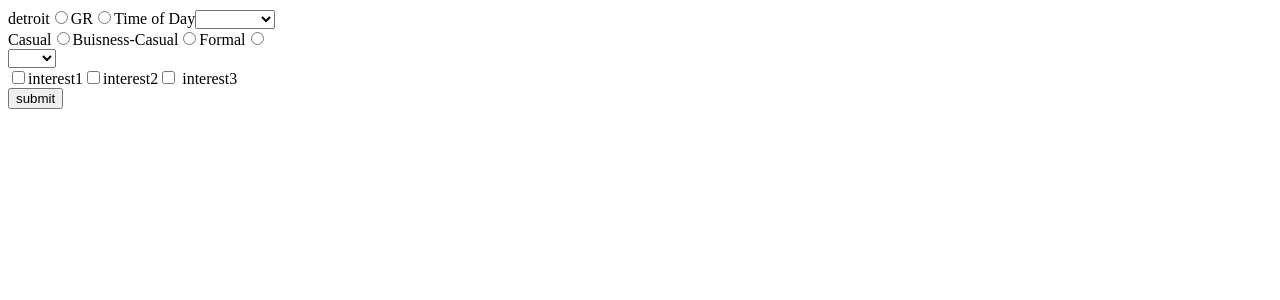
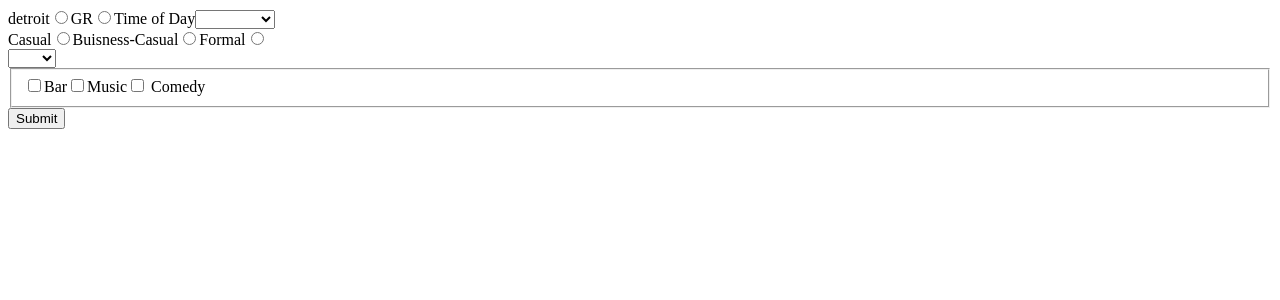
Before and after one commit to ajlajohnson/front-end-staycation, an Angular app: page /home in a window 1280 px wide. Shown: the top 300 px of the page. Built offline with nearby package versions, Linux system fonts and the light colour scheme.

Commit message:
displayed query params for bar and started catergories params

```diff
--- a/src/app/data.service.ts
+++ b/src/app/data.service.ts
@@ -31,6 +31,12 @@ export class DataService {
   };
 
 
+  getBars = (params): any => {
+    return this.http.get(`${this.baseUrl}/bars`, {
+      params: params,
+    });
+  };
+
 
 
 
--- a/src/app/quiz-form/quiz-form.component.html
+++ b/src/app/quiz-form/quiz-form.component.html
@@ -29,14 +29,17 @@
     </select>
   </div>
 
-  <div>
-    <input type="checkbox" id="interest1" name="interest1" value="interest1" ngModel />
-    <label for="interest1">interest1</label>
-    <input type="checkbox" id="interest2" name="interest2" value="interest2" ngModel />
-    <label for="interest2">interest2</label>
-    <input type="checkbox" id="interest3" name="interest3" value="interest3" ngModel />
-    <label for="interest3"> interest3</label>
-  </div>
+  <fieldset ngModelGroup="interests">
+    <input type="checkbox" id="bar" name="bar" value="bar" ngModel />
+    <label for="bar">Bar</label>
 
-  <button>submit</button>
+    <input type="checkbox" id="music" name="music" value="music" ngModel />
+    <label for="music">Music</label>
+
+    <input type="checkbox" id="comedy" name="comedy" value="comedy" ngModel />
+    <label for="comedy"> Comedy</label>
+
+  </fieldset>
+  <button>Submit</button>
+
 </form>
--- a/src/app/quiz-form/quiz-form.component.ts
+++ b/src/app/quiz-form/quiz-form.component.ts
@@ -18,15 +18,31 @@ export class QuizFormComponent implements OnInit {
   submit = (form: NgForm): any => {
     // this.add.emit(form.value);
     console.log(form.value);
+    console.log("this is interests *****", form.value.interests);
+    let interestSelected = this.getInterests(form.value.interests);
     this.router.navigate(['results'], {
       queryParams: {
         city: form.value.city,
         tod: form.value.time,
         atmosphere: form.value.atmosphere,
         kids: form.value.kids,
-        // interest: form.value
+        interest: interestSelected
       }
     });
+
+  }
+
+  getInterests = (optionsObj: any) => {
+    let checkedInterests: string[] = [];
+    for (const [key, value] of Object.entries(optionsObj)) {
+      // console.log(`${key}: ${value}`);
+      if (value) {
+        console.log(`pushed ${key}: ${value}`);
+        checkedInterests.push(key);
+      }
+    }
+    console.log(`checkedInterests ${checkedInterests}`);
+    return checkedInterests;
   }
 
 
--- a/src/app/results/results.component.ts
+++ b/src/app/results/results.component.ts
@@ -21,6 +21,7 @@ export class ResultsComponent implements OnInit {
     this.route.queryParamMap.subscribe((params: any) => {
       console.log(params.params);
       this.getRestaurants(params.params);
+      this.getBars(params.params);
     })
   }
 
@@ -36,9 +37,14 @@ export class ResultsComponent implements OnInit {
     });
   }
 
-  // filterRestaurants = () => {
-  //   this.restaurants.filter((restaurant)=> {
-  //     restaurant.city ==
-  //   });
+
+  getBars = (params) => {
+    this.service.getBars(params).subscribe((response) => {
+      console.log("Found Bars ", response);
+    });
+  }
+
+
+
 
 }
```
